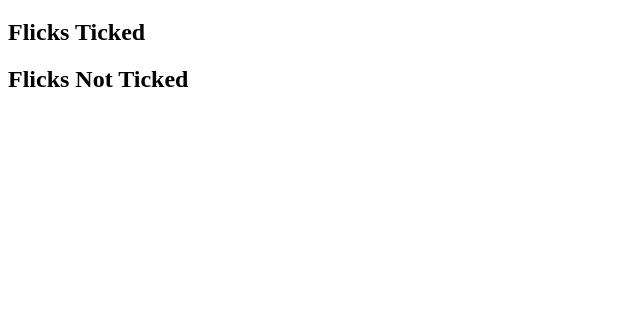
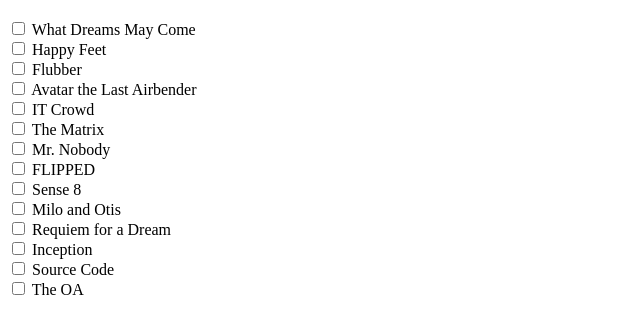
Before and after one commit to diegovester/FlickClick, a plain HTML site: page index.html in a window 1280 px wide. Shown: the part 235-568 px from the top of the page, without its empty margins (0-640 px from the left). Drawn offline with Linux system fonts and the light colour scheme.

Commit message:
feat: add movies

```diff
--- a/index.html
+++ b/index.html
@@ -27,16 +27,52 @@
       <h1>FlickTick</h1>
     </div>
 
-    <h2>Flicks Ticked</h2>
-    <p>
+    <input type="checkbox">
+    <label>What Dreams May Come</label><br>
 
-    </p>
+    <input type="checkbox">
+    <label>Happy Feet</label><br>
 
-    <h2>Flicks Not Ticked</h2>
+    <input type="checkbox">
+    <label>Flubber </label><br>
 
-    <p>
+    <input type="checkbox">
+    <label>Avatar the Last Airbender </label><br>
 
-    </p>
+    <input type="checkbox">
+    <label>IT Crowd </label><br>
+
+    <input type="checkbox">
+    <label>The Matrix</label><br>
+
+    <input type="checkbox">
+    <label>Mr. Nobody </label><br>
+
+    <input type="checkbox">
+    <label>FLIPPED </label><br>
+
+    <input type="checkbox">
+    <label>Sense 8 </label><br>
+
+    <input type="checkbox">
+    <label>Milo and Otis </label><br>
+
+    <input type="checkbox">
+    <label>Requiem for a Dream </label><br>
+
+    <input type="checkbox">
+    <label>Inception </label><br>
+
+    <input type="checkbox">
+    <label>Source Code </label><br>
+
+    <input type="checkbox">
+    <label>The OA </label><br>
+
+
+
+
+
   </body>
 
 </html>
```
